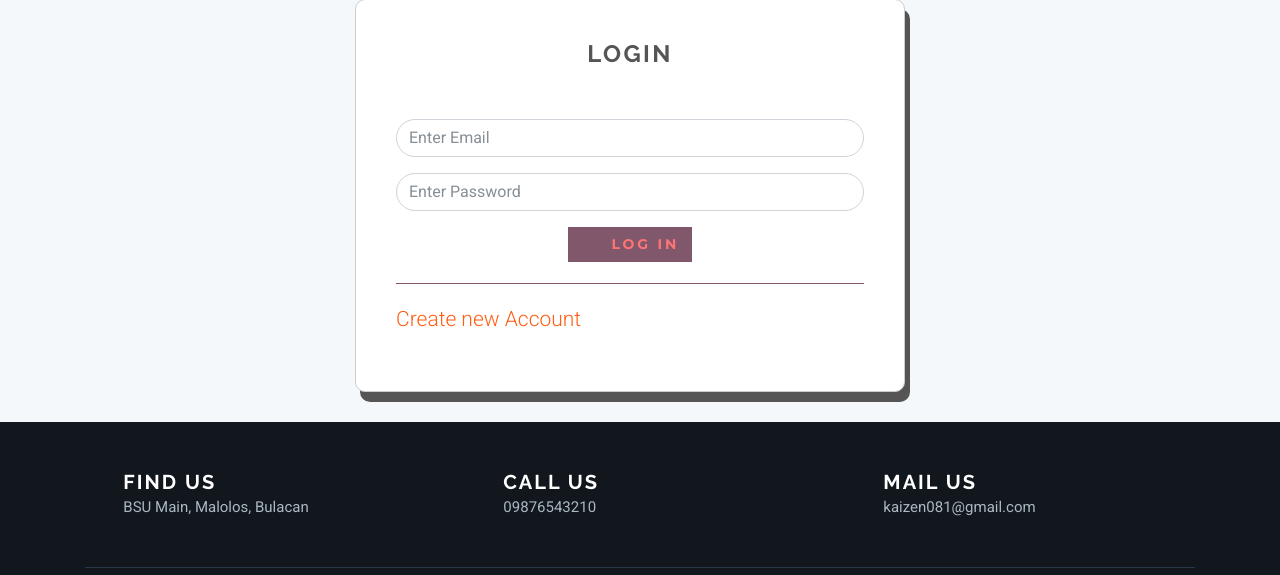
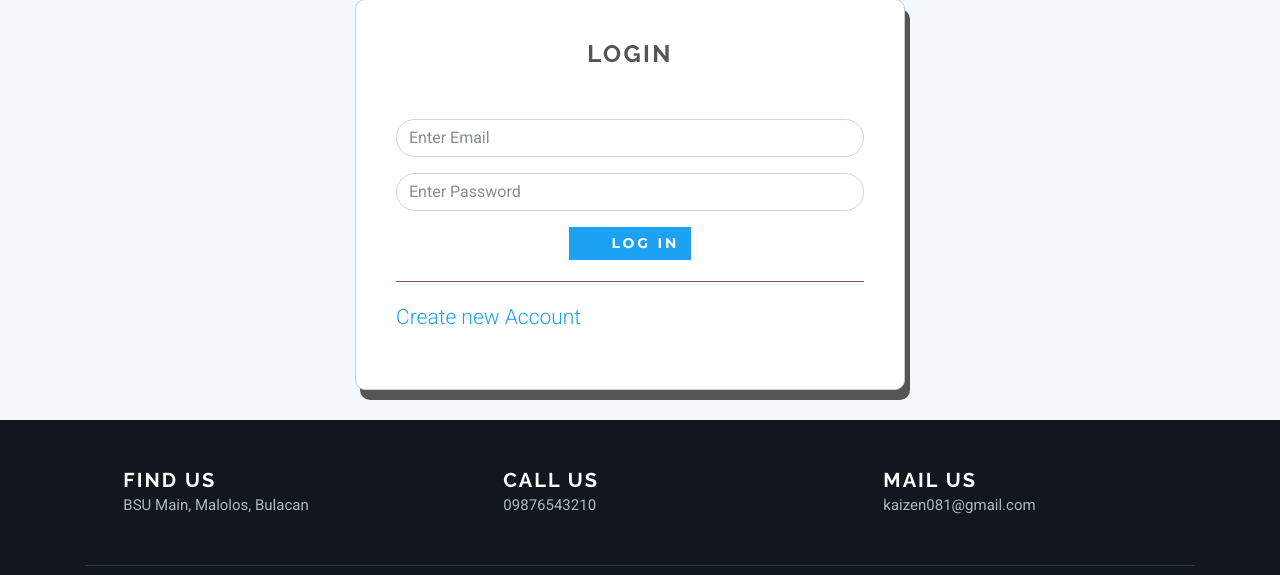
Before and after one commit to rsl081/job-portal-django-elective-5, a Django app: page /login in a window 1280 px wide. Shown: the part 121-696 px from the top of the page. Run offline with Django 3.2, Linux system fonts and the light colour scheme; some libraries are stand-ins or nearby versions.

Commit message:
jobs-sa-login-josel
master binago ko un kulay ng button sa login and edit profile  yung button na update. at yung nakalagay don sa trello na jobs sa login

```diff
--- a/static/css/custom.css
+++ b/static/css/custom.css
@@ -30,6 +30,71 @@ h6,
 }
 .job-main-form{
   padding: 0 1.5rem;
+}
+
+
+.txt-color{
+  color:#1DA1F2;
+  }
+  .txt-color:hover{
+  color:#0e5f96;
+  }
+
+
+.blockquote {
+    padding: 0.5rem 1rem;
+    margin-bottom: 2rem;
+    font-size: 0.9rem;
+    border-left: 5px solid #1DA1F2;
+  }
+
+.btn-to{
+  background-color:#1DA1F2;
+  border-color: #0976be;
+  border:none;
+  color:white;
+}
+
+.btn-to:hover{
+  background-color:#1DA1F2;
+  border-color: #1DA1F2;
+
+  color: #fff;
+}
+
+.lead:hover{
+  color:#0976be;
+}
+
+
+.btn-primary {
+  color: color-yiq(#1DA1F2);
+  background-color:#1DA1F2;
+  border-color: #1DA1F2;
+}
+.btn-primary:hover {
+  color: color-yiq(#1DA1F2);
+  background-color:#0976be;
+  border-color: #0976be;
+}
+.btn-primary:focus,
+.btn-primary.focus {
+  -webkit-box-shadow: 0 0 0 0.2rem rgba(255, 116, 115, 0.5);
+  box-shadow: 0 0 0 0.2rem rgba(255, 116, 115, 0.5);
+}
+.btn-primary.disabled,
+.btn-primary:disabled {
+  background-color:#0976be;
+  border-color: #0976be;
+}
+.btn-primary:not([disabled]):not(.disabled):active,
+.btn-primary:not([disabled]):not(.disabled).active,
+.show > .btn-primary.dropdown-toggle {
+  color: color-yiq(#1DA1F2);
+  background-color:#0976be;
+  border-color: #0976be;
+  -webkit-box-shadow: 0 0 0 0.2rem rgba(255, 116, 115, 0.5);
+  box-shadow: 0 0 0 0.2rem rgba(255, 116, 115, 0.5);
 }
 
 .form-group1{
@@ -414,7 +479,7 @@ section.section-divider .overlay{
 }
 
 .col-lg-12 p .btn-outline-light:hover {
-  color: #1DA1F2; !important;
+  color: #1DA1F2 !important;
 }
 
 /* Overriding navbar hover */
--- a/templates/accounts/login.html
+++ b/templates/accounts/login.html
@@ -39,8 +39,7 @@
                     </div>
                 {% endfor %}
                 <div class="text-center">
-                    <button type="submit" class="btn btn-outline-white-primary"
-                            style="background-color:#80576B; border-color:#80576B;">
+                    <button type="submit" class="btn btn-primary btn-to">
                         <i class="fa fa-sign-in"></i> Log in
                     </button>
 
@@ -48,7 +47,7 @@
 
                 </div>
 
-                <a href="{% url 'accounts:employee-register' %}" style="color: #ff5e14;"><p class="lead" style="border-top: 1px solid #80576B; padding-top:20px;">Create new Account</p> </a>
+                <a href="{% url 'accounts:employee-register' %}" style="color: #1DA1F2;"><p class="lead" style="border-top: 1px solid #80576B; padding-top:20px;">Create new Account</p> </a>
 
         </div>
     </div>
--- a/templates/jobs/employee/edit-profile.html
+++ b/templates/jobs/employee/edit-profile.html
@@ -62,7 +62,7 @@
                     {% endif %}
                 {% endfor %}
                 <div class="text-center">
-                    <button type="submit" class="btn btn-outline-white-primary" style="background-color:#80576B; border-color:#80576B;>
+                    <button type="submit" class="btn btn-primary btn-to">
                         <i class="fa fa-signing"></i> Update
                     </button>
                 </div>
```
Also changed, not shown: templates/jobs/details.html (+6 -6 lines), db.sqlite3.
